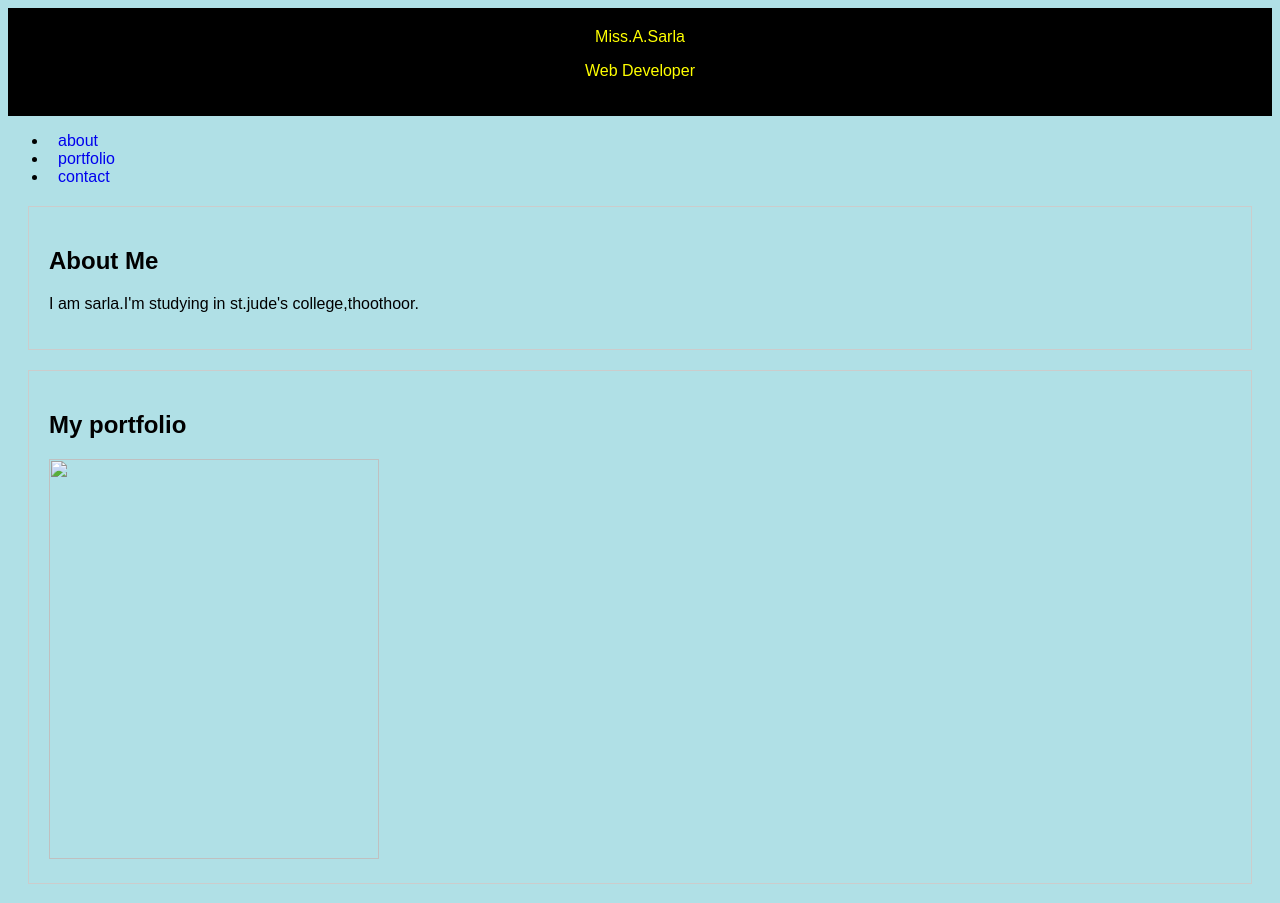
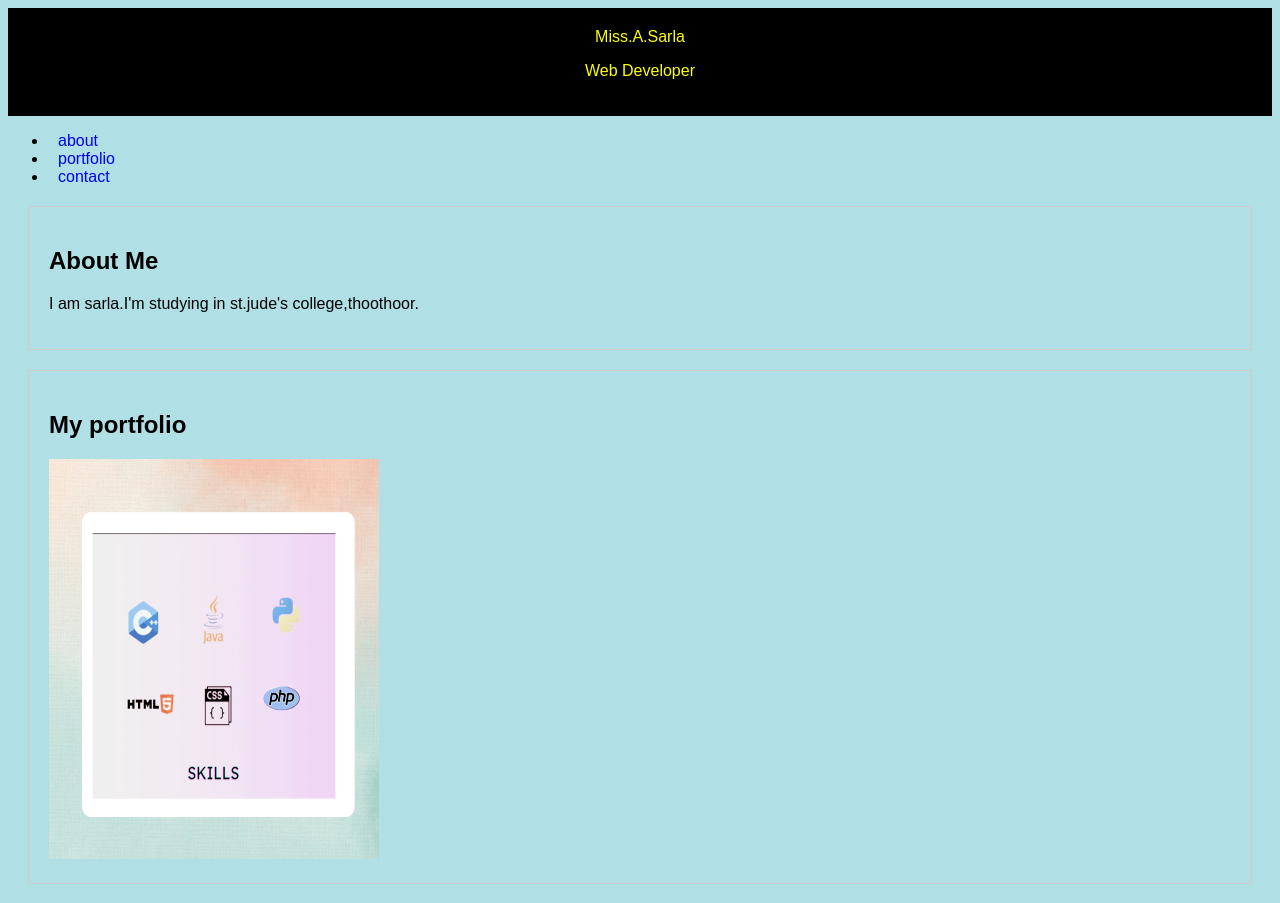
Before and after one commit to Sarlasarla/Portfolio, a plain HTML site: page index.html in a window 1280 px wide. Shown: the top 903 px of the page. Drawn offline with Linux system fonts and the light colour scheme.

Commit message:
Update index.html

```diff
--- a/index.html
+++ b/index.html
@@ -61,7 +61,7 @@
     </section>
     <section id ="portfolio">
       <h2>My portfolio</h2>
-      <image src="/images/Pink Green Watercolor Leaves Paper Page border_20231013_122139_0000.png"width="330" height="400"/>
+      <image src="Pink Green Watercolor Leaves Paper Page border_20231013_122139_0000.png"width="330" height="400"/>
     </section>
     <section id="contact">
         <h2>Contact Me</h2>
```
